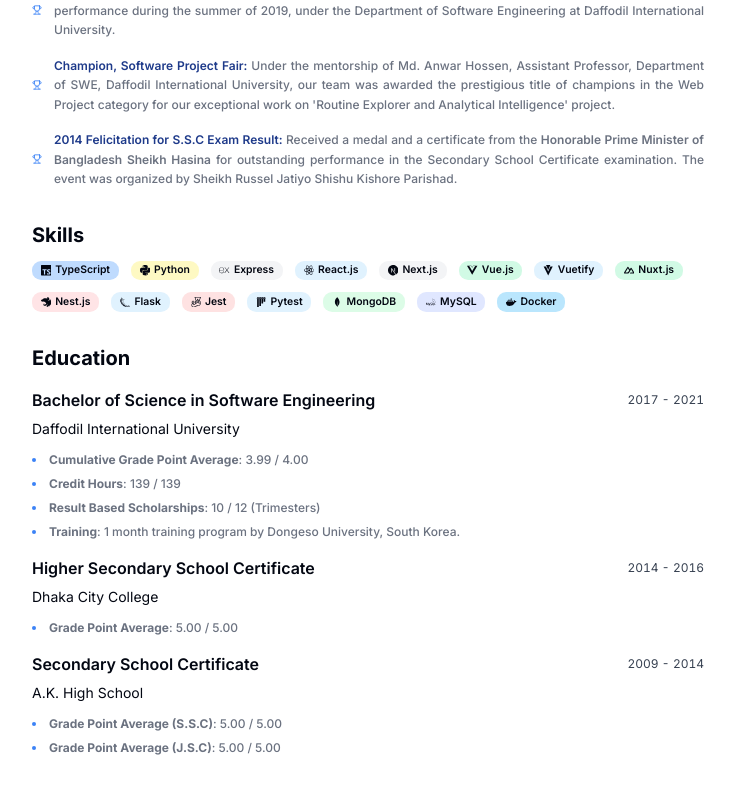
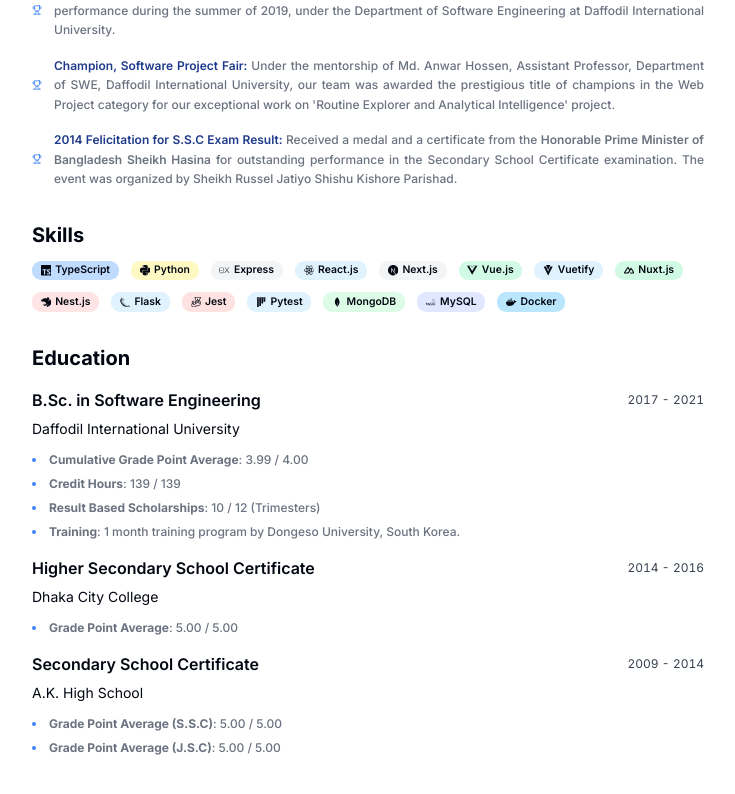
Before and after one commit to shunjid/shunjid.github.io, a Next.js app: page / in a window 1280 px wide. Shown: the part 1614-2408 px from the top of the page, without its empty margins (272-1007 px from the left). Built offline with nearby package versions, Linux system fonts and the light colour scheme.

Commit message:
Update education title

```diff
--- a/src/data/index.tsx
+++ b/src/data/index.tsx
@@ -301,7 +301,7 @@
 const educations = [
   {
     institution: "Daffodil International University",
-    degree: "Bachelor of Science in Software Engineering",
+    degree: "B.Sc. in Software Engineering",
     start: "2017",
     end: "2021",
     website: "https://diu.edu.bd",
```
